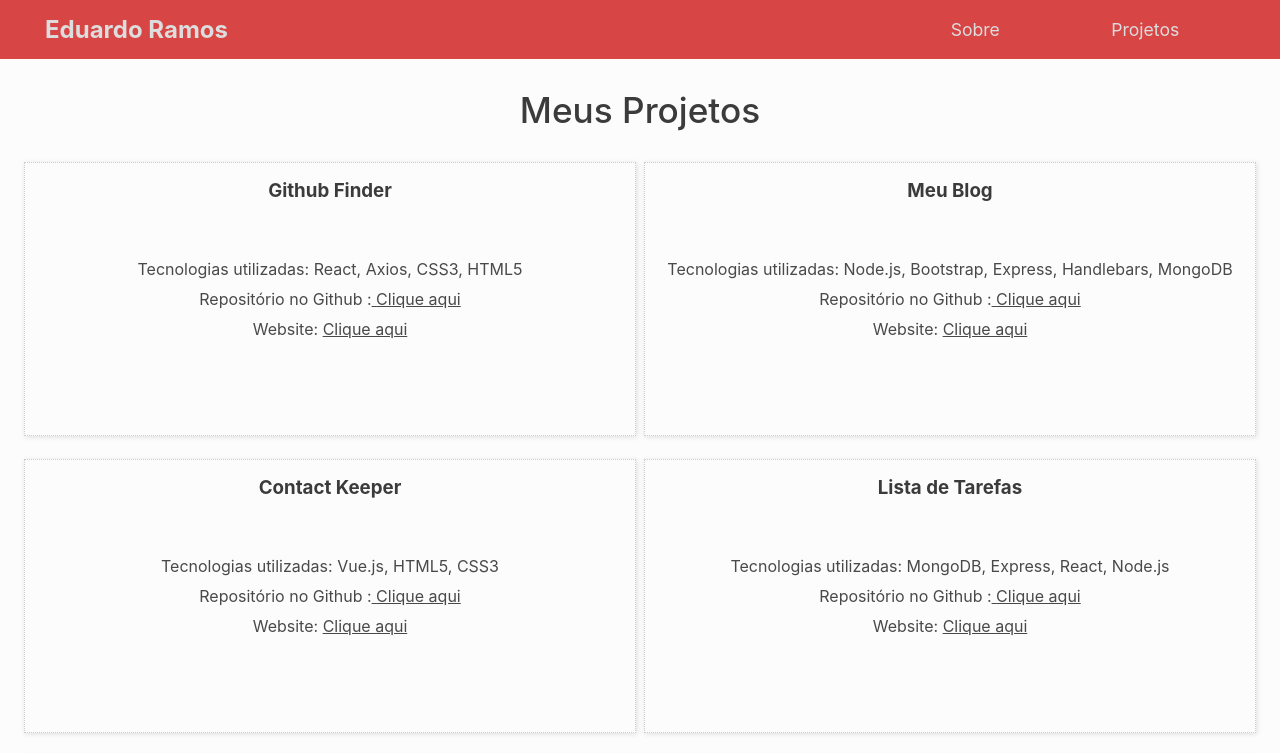
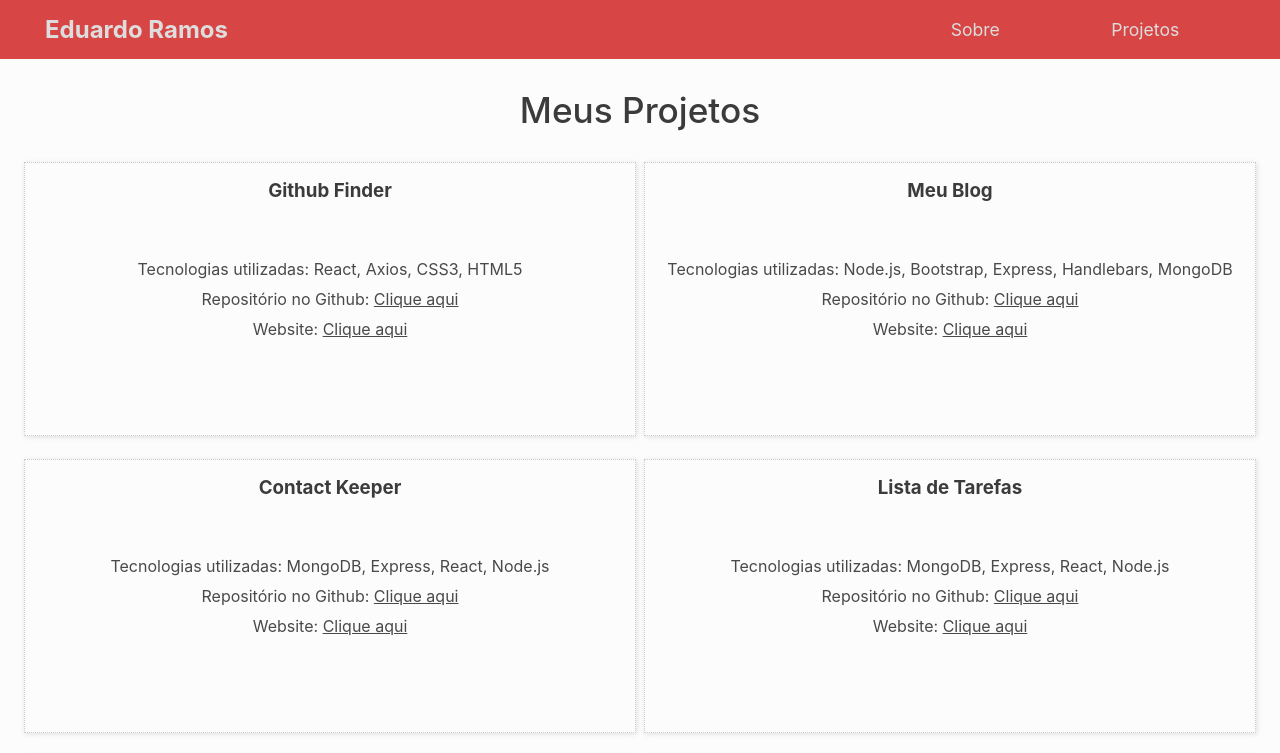
Before and after one commit to eduardoramos1/portfolio-React-Version, a React (Create React App) app: page /projetos in a window 1280 px wide. Shown: the top 753 px of the page. Built offline with nearby package versions, Linux system fonts and the light colour scheme.

Commit message:
Ajeitando bug

```diff
--- a/src/components/Projects.jsx
+++ b/src/components/Projects.jsx
@@ -14,9 +14,8 @@ export default function Projects(props) {
 							<div className="dark ">
 								<p className="mb-2">Tecnologias utilizadas: {p.tecnologies}</p>
 								<p className="mb-2">
-									Repositório no Github :
+									Repositório no Github:{" "}
 									<a href={p.github} target="tab" className="dark underlined">
-										{" "}
 										Clique aqui
 									</a>
 								</p>
--- a/src/projects.js
+++ b/src/projects.js
@@ -14,8 +14,8 @@ const projects = [
 	{
 		project: "Contact Keeper",
 		website: "https://agenda-app-react.herokuapp.com/login",
-		github: "https://github.com/eduardoramos1/quizz",
-		tecnologies: "Vue.js, HTML5, CSS3 "
+		github: "https://github.com/eduardoramos1/portfolio-React-Version",
+		tecnologies: "MongoDB, Express, React, Node.js "
 	},
 	{
 		project: "Lista de Tarefas",
```
